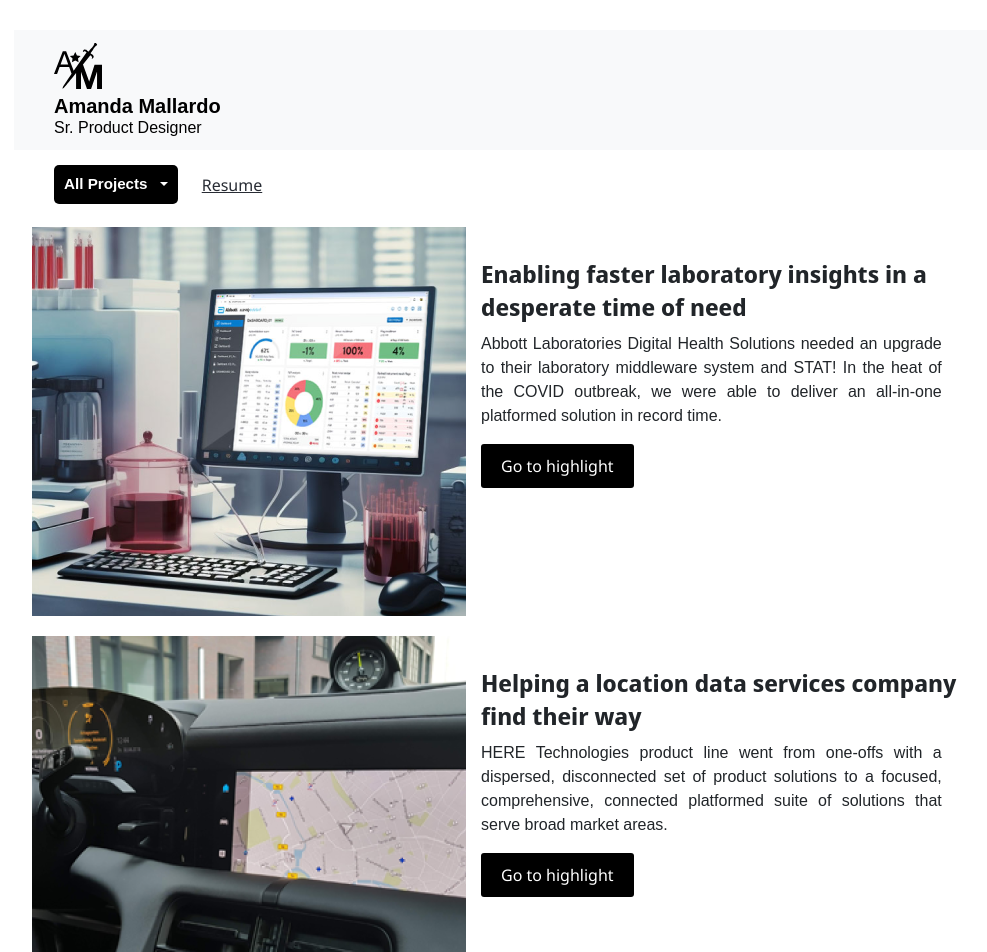
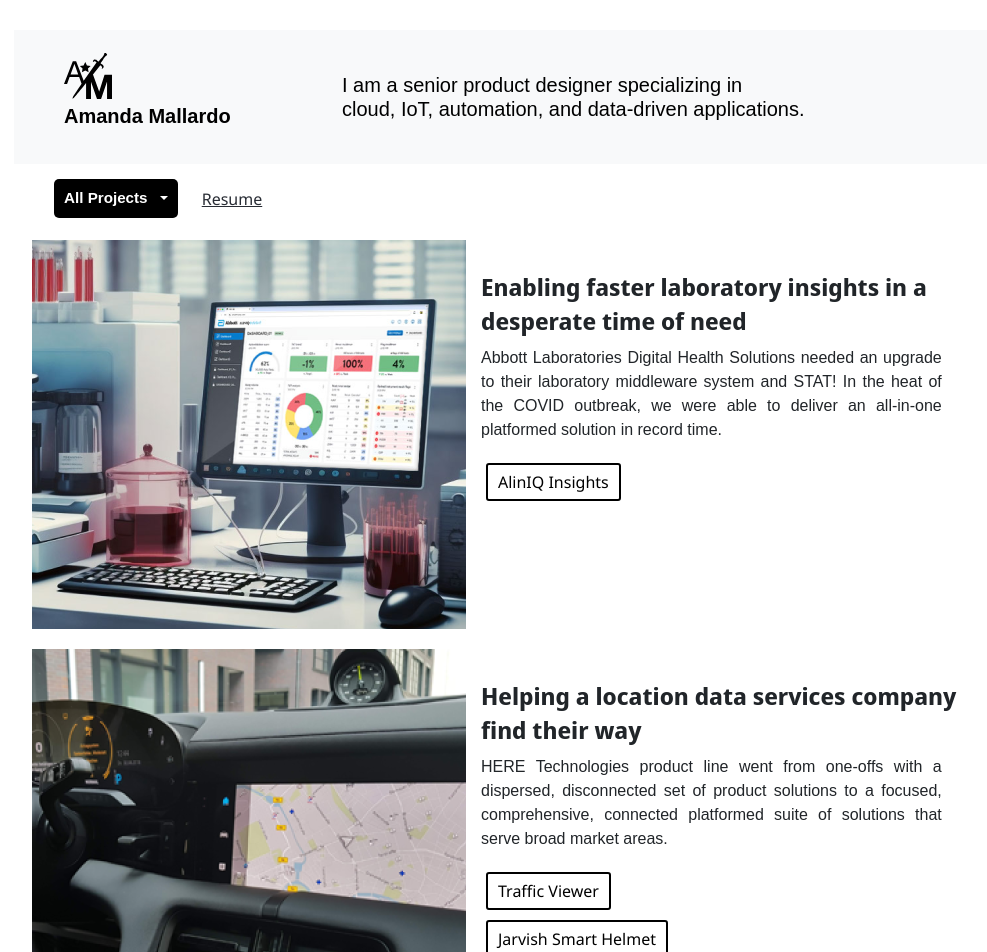
Before and after one commit to armedstar/armedstar.github.io, a React (Create React App) app: page / in a window 1280 px wide. Shown: the top 952 px of the page, without its empty margins (16-1003 px from the left). Built offline with nearby package versions, Linux system fonts and the light colour scheme.

Commit message:
Updated links to projects

```diff
--- a/src/App.css
+++ b/src/App.css
@@ -12,17 +12,24 @@
 
   .header {
      margin: 0 2em;
+     width: 100%;
 
     .logo{
-      width: 20px;
-      height: 20px;
-      margin:10px 20px 10px 0;
-      display:inline;
+      float:left;
+      margin:10px 50px 10px 10px;
+      width:20%;
     }
 
-    .title{
-      font-size:80%;
+    .title-desc{
+      padding:30px 0;
+      width:50%;
+
+      p{
+        word-wrap: break-word;
+      }
+
     }
+
 
     p{
       margin:0;
@@ -123,11 +130,14 @@
     padding: 10px 0;
 
     button{
-      border:0;
-      background-color:black;
-      padding: 10px 20px;
-      color:#ffffff;
+      border: 2px solid #000000;
+      background-color:white;
+      padding: 5px 10px;
+      color:black;
       border-radius: 3px;
+      clear:both;
+      float:left;
+      margin: 5px;
     }
 
     div{
--- a/src/components/NavBar.js
+++ b/src/components/NavBar.js
@@ -6,7 +6,7 @@
 
   return (
     <Navbar expand="lg" className="bg-body-tertiary">
-        <Navbar.Brand className="header"><span class="logo"><a href="#" onClick={() => window.location.reload()}><img src={logo} alt="Amanda Mallardo - Sr. Product Designer"></img></a></span><p className="name">Amanda Mallardo</p> <p className="title"> Sr. Product Designer</p></Navbar.Brand>
+        <Navbar.Brand className="header"><div class="logo"><a href="#" onClick={() => window.location.reload()}><img src={logo} alt="Amanda Mallardo - Sr. Product Designer"></img></a> <p className="name">Amanda Mallardo</p> </div><div className="title-desc"><p>I am a senior product designer specializing in<br></br> cloud, IoT, automation, and data-driven applications.</p></div> </Navbar.Brand>
     </Navbar>
   );
 }
--- a/src/pages/HomeContent.js
+++ b/src/pages/HomeContent.js
@@ -17,7 +17,7 @@
                 <div>
                 <h1>{'Enabling faster laboratory insights in a desperate time of need'}</h1>
                 <p>Abbott Laboratories Digital Health Solutions needed an upgrade to their laboratory middleware system and STAT! In the heat of the COVID outbreak, we were able to deliver an all-in-one platformed solution in record time. </p>
-                <button onClick={() => setActive("SecondView")}>Go to highlight</button>
+                <button className="secondary" onClick={() => setActive("SecondView")}>AlinIQ Insights</button>
                 </div>
                 </Col>
                 <Col xs={12} className="project">
@@ -25,7 +25,9 @@
                 <div>
                 <h1>{'Helping a location data services company find their way'}</h1>
                 <p>HERE Technologies product line went from one-offs with a dispersed, disconnected set of product solutions to a focused, comprehensive, connected platformed suite of solutions that serve broad market areas. </p>
-                <button onClick={() => setActive("ThirdView")}>Go to highlight</button>
+                <button onClick={() => setActive("ThirdView")}>Traffic Viewer</button>
+                <button onClick={() => setActive("FourthView")}>Jarvish Smart Helmet</button>
+                <button onClick={() => setActive("FifthView")}>HERE Venues</button>
                 </div>
                 </Col>
                 <Col xs={12} className="project">
@@ -33,7 +35,9 @@
                 <div>
                 <h1>{'Guiding entertainment data into a new era of television'}</h1>
                 <p>In the advent of customizable and discoverable entertainment content, the Rovi R&D team paved the way for many of the modern automated personalized solutions. Our work has created products and patents that are serving users to this day.</p>
-                <button onClick={() => setActive("View")}>Go to highlight</button>
+                <button onClick={() => setActive("SixthView")}>Voice Cable Guidance</button>
+                <button onClick={() => setActive("SeventhView")}>Personalized Recommendations</button>
+                <button onClick={() => setActive("EighthView")}>Personalized Advertisements</button>
                 </div>
                 </Col>
             </Row>
```
